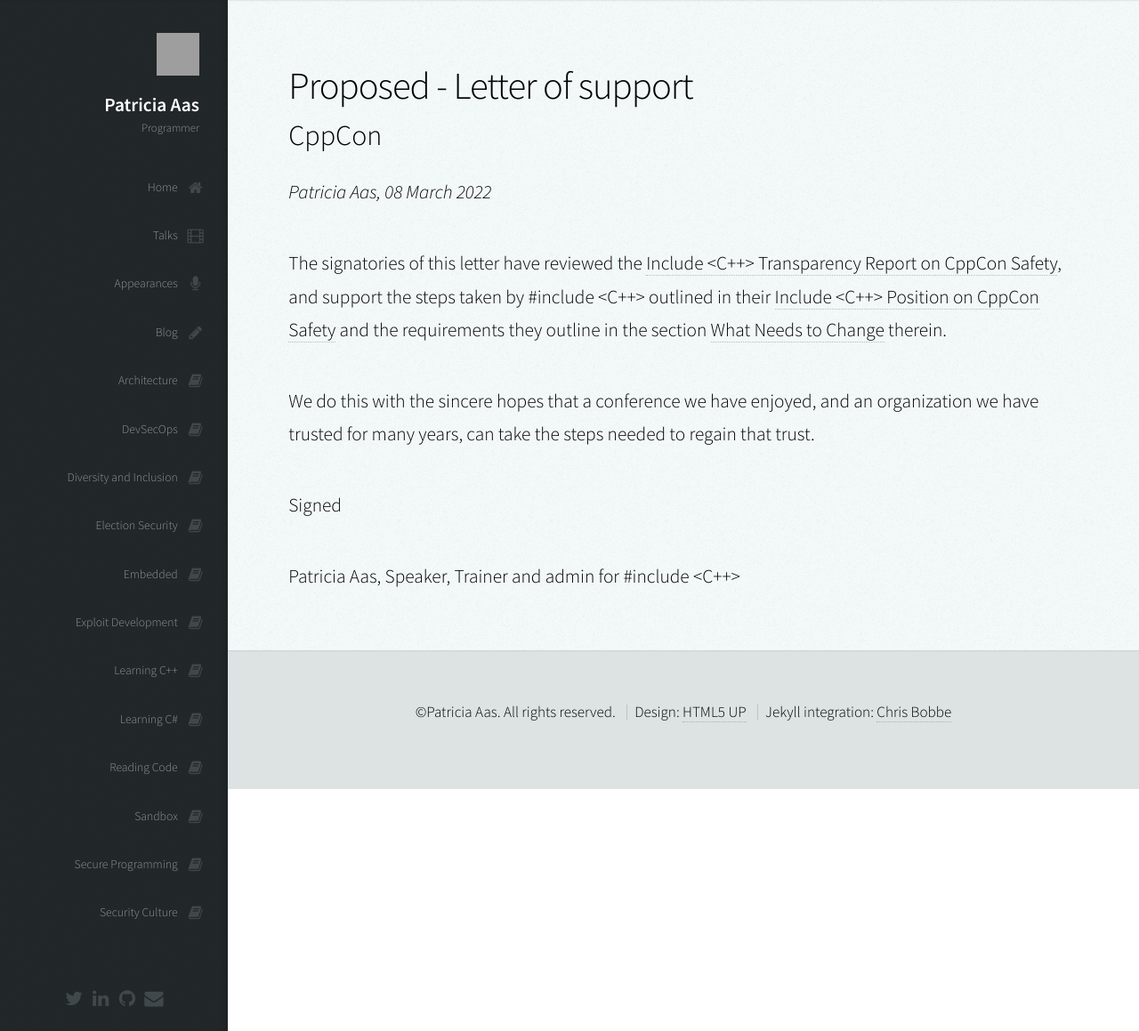
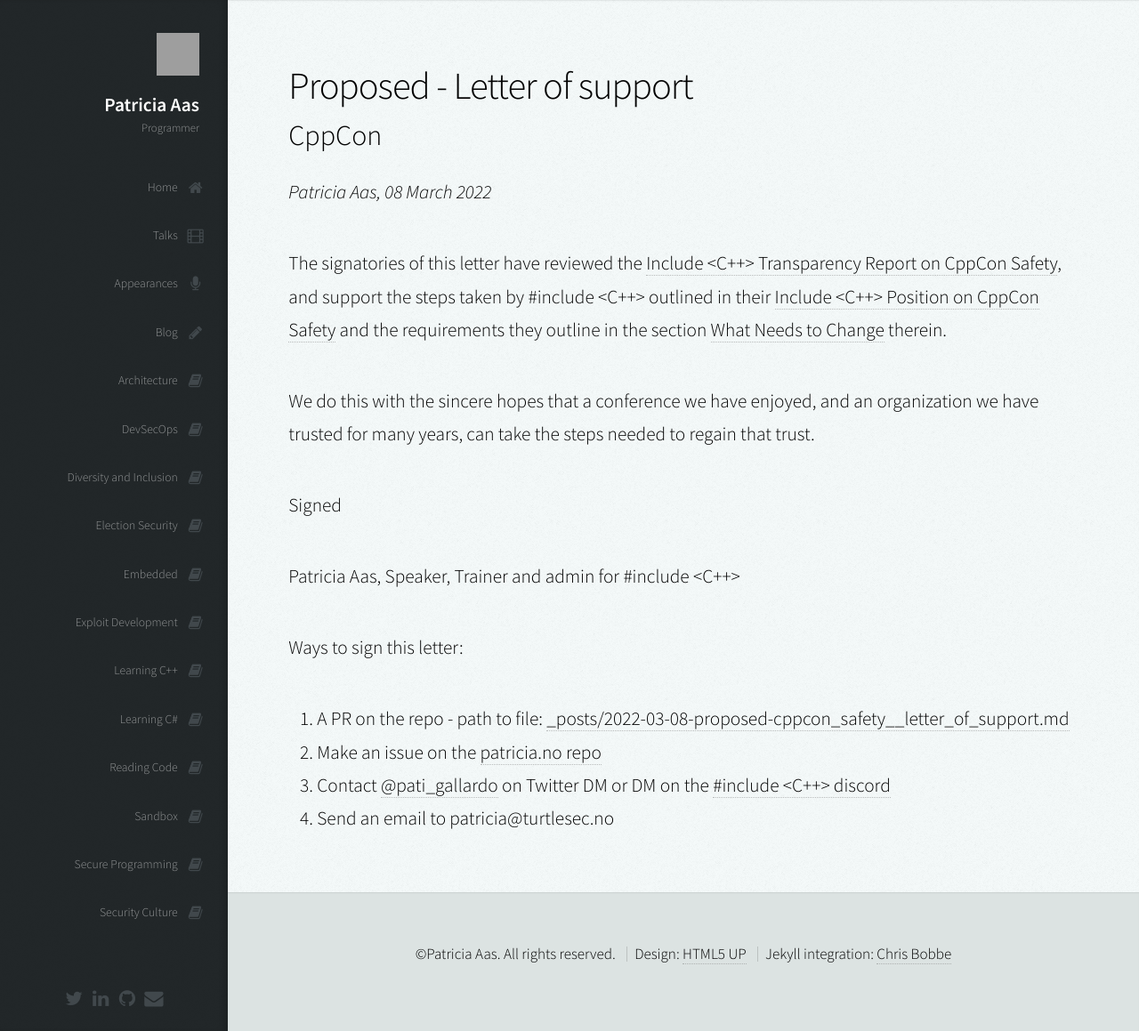
Before and after one commit to patricia-gallardo/patricia-gallardo.github.io, a Jekyll site: the page built from _posts/2022-03-08-proposed-cppcon_safety__letter_of_support.md, in a window 1280 px wide and 1159 px high. Shown: the whole window at 89% size. Built offline with Jekyll 4.4.1, drawn with Linux system fonts in a browser that asks for light colours; nearby versions of some CDN libraries; grey boxes are pictures that could not be loaded.

Commit message:
Add ways to sign

```diff
--- a/_posts/2022-03-08-proposed-cppcon_safety__letter_of_support.md
+++ b/_posts/2022-03-08-proposed-cppcon_safety__letter_of_support.md
@@ -16,8 +16,18 @@
 
 Signed
 
-Patricia Aas, Speaker, Trainer and admin for #include <C++>
+Patricia Aas, Speaker, Trainer and admin for #include <C++> <br>
+
+Ways to sign this letter:
+1. A PR on the repo - path to file: [_posts/2022-03-08-proposed-cppcon_safety__letter_of_support.md][4]
+2. Make an issue on the [patricia.no repo][5]
+3. Contact [@pati_gallardo][7] on Twitter DM or DM on the [#include <C++> discord][6]
+4. Send an email to patricia@turtlesec.no
 
 [1]: /2022/03/08/proposed-cppcon_safety__transparency_report.html
 [2]: /2022/03/08/proposed-cppcon_safety__include_cpp_position.html
 [3]: /2022/03/08/proposed-cppcon_safety__include_cpp_position.html#what-needs-to-change
+[4]: https://github.com/patricia-gallardo/patricia-gallardo.github.io/tree/master/_posts/2022-03-08-proposed-cppcon_safety__letter_of_support.md
+[5]: https://github.com/patricia-gallardo/patricia-gallardo.github.io
+[6]: https://www.includecpp.org/discord/
+[7]: https://twitter.com/pati_gallardo
```
